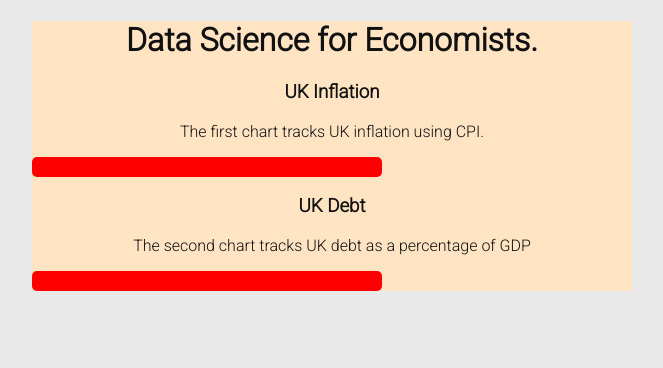
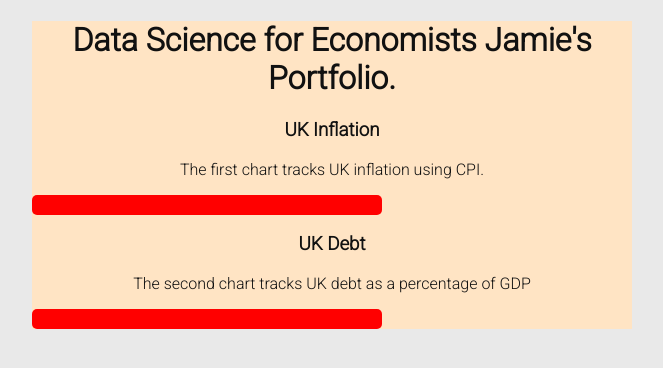
Before and after one commit to JamieMilliken/JamieMilliken.github.io, a plain HTML site: page index.html in a window 1280 px wide. Shown: the whole page, without its empty margins (308-971 px from the left). Drawn offline with Linux system fonts and the light colour scheme; a script that the page names is missing.

Commit message:
Update index.html

```diff
--- a/index.html
+++ b/index.html
@@ -25,7 +25,8 @@
 <body>
     <!-- A div that contains a group of items for week 1. Can be useful for setting background colours etc.  -->
     <div class="myWeek1">
-        <h1>Data Science for Economists.</h1>
+        <h1>Data Science for Economists
+            Jamie's Portfolio.</h1>
 
         <h3>UK Inflation</h3>
         <p>The first chart tracks UK inflation using CPI.</p>
```
